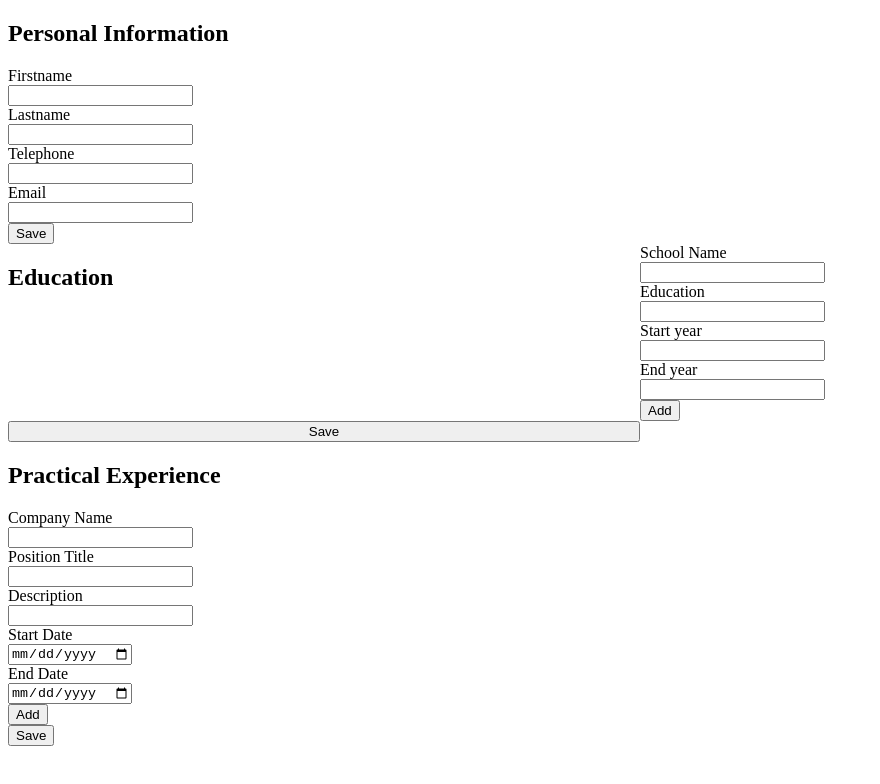
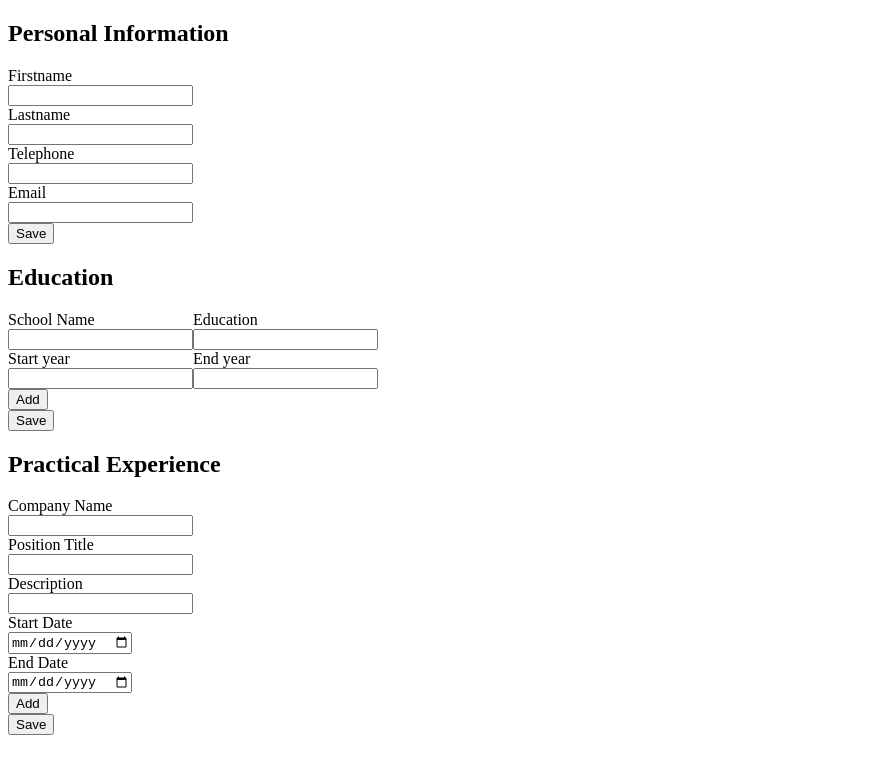
Before and after one commit to JSHC/odin-cvproject, a React (Create React App) app: page / in a window 1280 px wide. Shown: the top 784 px of the page, without its empty margins (0-880 px from the left). Built offline with nearby package versions, Linux system fonts and the light colour scheme.

Commit message:
Add className to EducationComponent

```diff
--- a/src/components/EducationComponent.js
+++ b/src/components/EducationComponent.js
@@ -6,7 +6,7 @@ class EducationComponent extends React.Component {
     render() {
         const { editEnabled } = this.props;
         return (
-            <div>
+            <div className={this.props.className}>
                 <Field
                     label="School Name"
                     type="text"
--- a/src/components/EducationSection.js
+++ b/src/components/EducationSection.js
@@ -56,6 +56,7 @@ class EducationSection extends React.Component {
                                 onRemoveButtonClicked={this.onRemoveEducation}
                                 key={item.id}
                                 canRemove={item.canRemove}
+                                className="education-component"
                                 />;
                 })}
                 <button onClick={this.onAddButtonClicked}>Add</button>
--- a/src/styles/EducationSection.css
+++ b/src/styles/EducationSection.css
@@ -1,4 +1,10 @@
 .education-section {
+    display: grid;
+    grid-template-columns: 1fr;
+    justify-items: start;
+}
+
+.education-component {
     display: grid;
     grid-template-columns: 1fr 1fr;
 }
```
